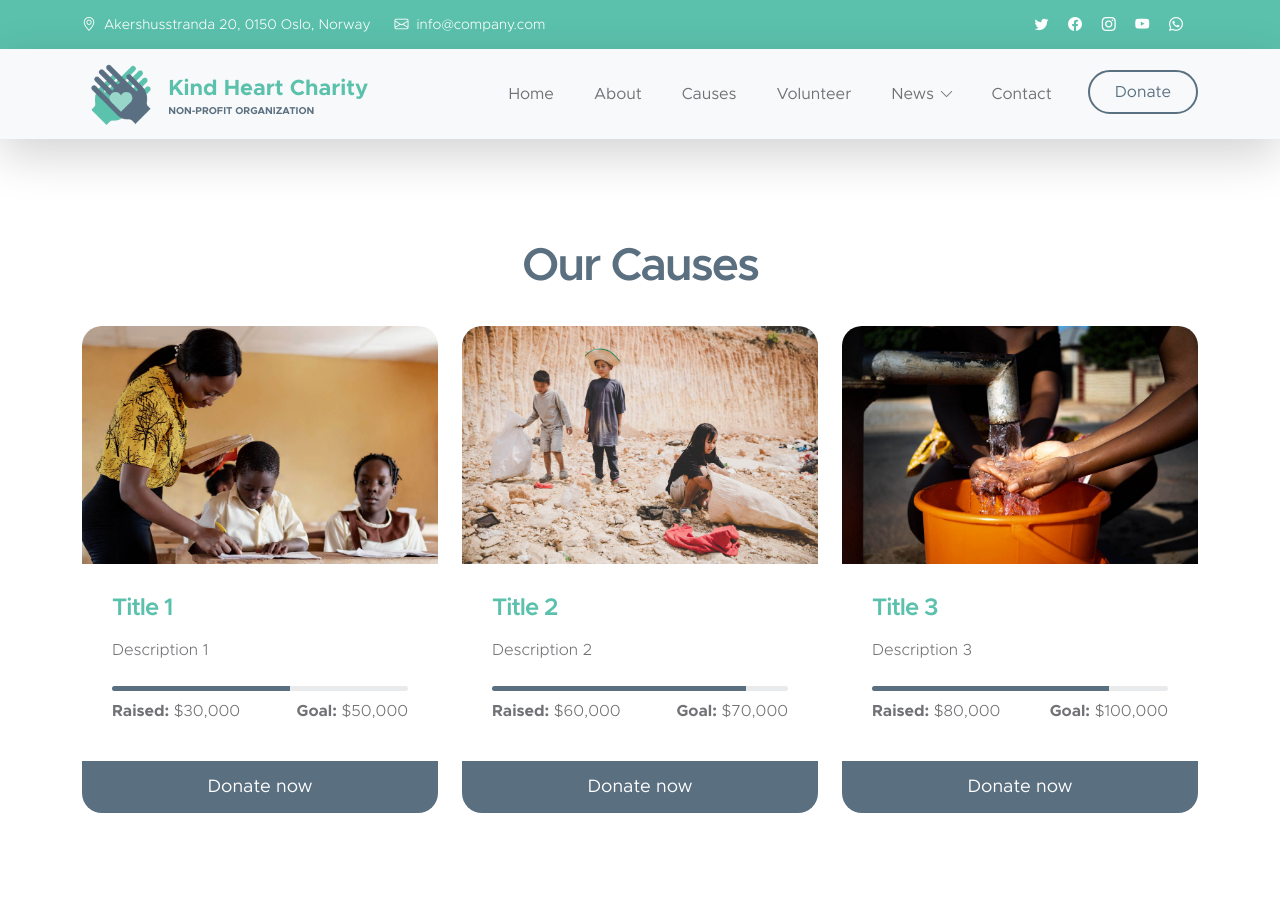
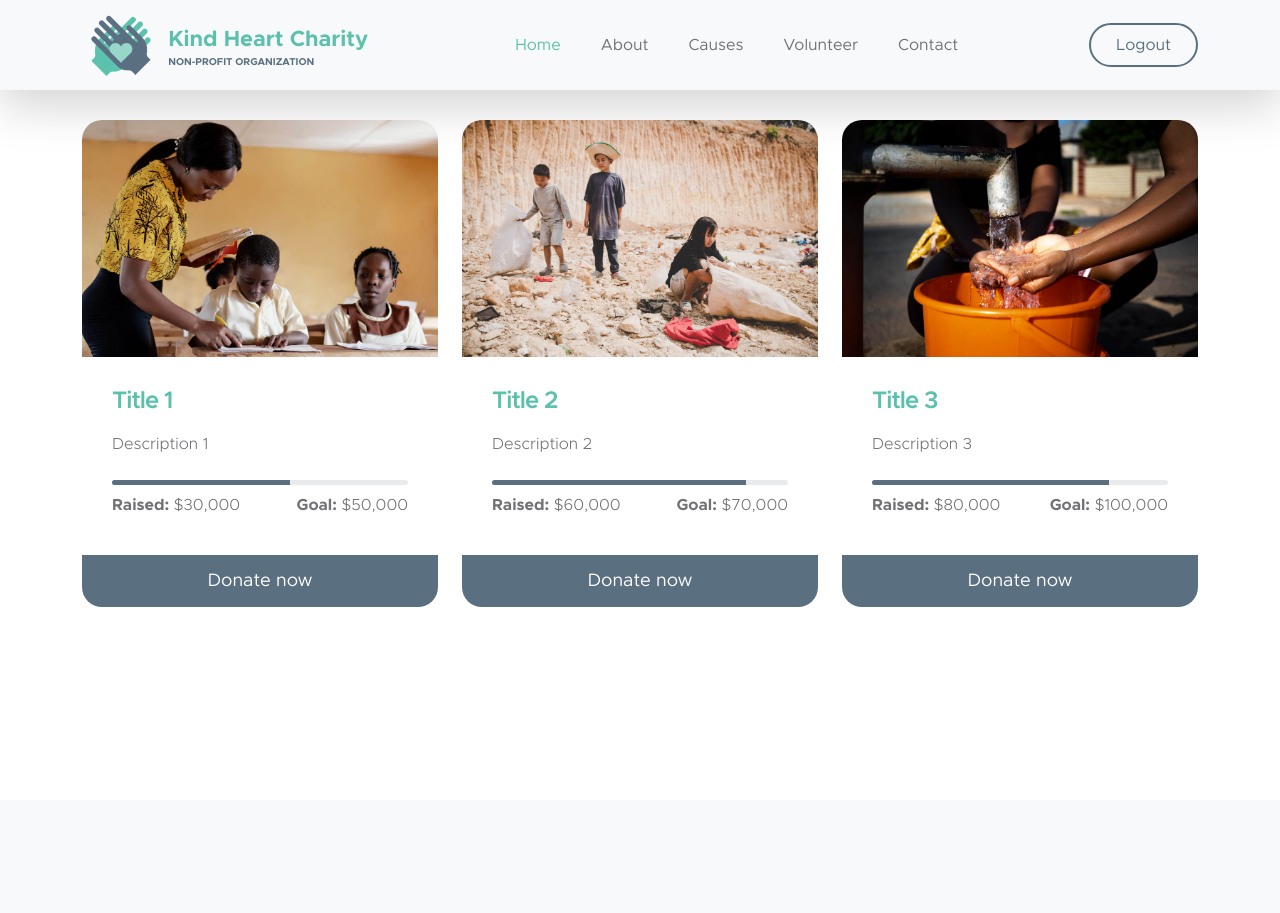
Before and after one commit to SVDotsenko/portfolio-project-5, a Django app: page / in a window 1280 px wide. After the commit the page ends 607 px from the top, so only its background shows below. Run offline with Django 4.2, Linux system fonts and the light colour scheme; some libraries are stand-ins or nearby versions.

Commit message:
Update: added new section to payment form, adjusted menu, styles for Stripe element aligned with the project styles

```diff
--- a/donation/templates/donation/donate_button.html
+++ b/donation/templates/donation/donate_button.html
@@ -1,35 +1 @@
 <a href="{% url 'redirect_to_donate' donation.id %}" class="custom-btn btn">Donate now</a>
-
-{#{% load static %}#}
-{##}
-{#{% block extra_css %}#}
-{#    <link rel="stylesheet" href="{% static 'css/stripe.css' %}">#}
-{#{% endblock %}#}
-{##}
-{#<button id="333" type="button" data-bs-toggle="modal" class="custom-btn btn w-100" data-bs-target="#{{ donation.goal }}">#}
-{#    Donate now#}
-{#</button>#}
-{##}
-{#<div class="modal fade" id="{{ donation.goal }}" data-bs-backdrop="static" data-bs-keyboard="false" tabindex="-1"#}
-{#     aria-labelledby="modalCenterTitle" aria-hidden="true">#}
-{#    <div class="modal-dialog modal-dialog-centered">#}
-{#        <div class="modal-content">#}
-{#            <div class="modal-header">#}
-{#                <h5 class="modal-title" id="modalCenterTitle">Deleting action</h5>#}
-{#                <button type="button" class="btn-close" data-bs-dismiss="modal" aria-label="Close"></button>#}
-{#            </div>#}
-{#            <p>{{ donation.title }}</p>#}
-{#            <p>{{ donation.description }}</p>#}
-{#            <p>{{ keys.pk }}</p>#}
-{#            <p>{{ keys.sk }}</p>#}
-{#            <fieldset class="px-3">#}
-{#                <legend class="fieldset-label small text-black px-2 w-auto">Payment</legend>#}
-{#                <!-- A Stripe card element will go here -->#}
-{#                <div class="mb-3" id="card-element"></div>#}
-{##}
-{#                <!-- Used to display form errors -->#}
-{#                <div class="mb-3 text-danger" id="card-errors" role="alert"></div>#}
-{#            </fieldset>#}
-{#        </div>#}
-{#    </div>#}
-{#</div>#}
--- a/donation/templates/donation/donations.html
+++ b/donation/templates/donation/donations.html
@@ -4,9 +4,6 @@
     <section class="section-padding" id="section_3">
         <div class="container">
             <div class="row">
-                <div class="col-lg-12 col-12 text-center mb-4">
-                    <h2>Our Causes</h2>
-                </div>
                 {% for donation in donations %}
                     {% include "donation/donation.html" with donation=donation %}
                 {% endfor %}
--- a/static/css/base.css
+++ b/static/css/base.css
@@ -1,12 +1,4 @@
-/*
-
-TemplateMo 581 Kind Heart Charity
-
-https://templatemo.com/tm-581-kind-heart-charity
-
-*/
-
-
+/*TemplateMo 581 Kind Heart Charity https://templatemo.com/tm-581-kind-heart-charity*/
 
 @font-face {
     font-family: 'Metropolis';
@@ -175,8 +167,7 @@ strong {
   SECTION
 -----------------------------------------*/
 .section-padding {
-  padding-top: 100px;
-  padding-bottom: 100px;
+  padding-top: 30px;
 }
 
 .section-bg {
@@ -324,7 +315,6 @@ strong {
 
 .navbar-expand-lg .navbar-nav .nav-link.custom-btn {
   color: var(--custom-btn-bg-color);
-  margin-top: 8px;
   padding: 12px 25px;
 }
 
@@ -766,8 +756,8 @@ strong {
   background-position: center;
   background-size: cover;
   position: relative;
-  padding-top: 150px;
-  padding-bottom: 150px;
+  padding-top: 30px;
+  padding-bottom: 100px;
 }
 
 .donate-form {
@@ -775,7 +765,7 @@ strong {
   border-radius: var(--border-radius-medium);
   position: relative;
   overflow: hidden;
-  padding: 50px;
+  padding: 30px;
 }
 
 
@@ -1658,3 +1648,19 @@ blockquote::before {
     padding: 20px 10px;
   }
 }
+
+.btn:active, .btn:focus {
+  border: transparent;
+}
+
+.form-select, .form-select:active, .form-select:focus{
+  background: var(--section-bg-color);
+  color: var(--p-color);
+  padding: 13px;
+  border: 1px solid #000;
+  appearance: auto;
+}
+
+.form-select:focus{
+  box-shadow: none;
+}
--- a/templates/base.html
+++ b/templates/base.html
@@ -1,4 +1,9 @@
 {% load static %}
+
+{% url 'donations' as home_url %}
+{% url 'account_login' as login_url %}
+{% url 'account_signup' as signup_url %}
+{% url 'account_logout' as logout_url %}
 
 <!DOCTYPE html>
 <html lang="en">
@@ -21,53 +26,6 @@
 
 <body>
 
-<header class="site-header">
-    <div class="container">
-        <div class="row">
-
-            <div class="col-lg-8 col-12 d-flex flex-wrap">
-                <p class="d-flex me-4 mb-0">
-                    <i class="bi-geo-alt me-2"></i>
-                    Akershusstranda 20, 0150 Oslo, Norway
-                </p>
-
-                <p class="d-flex mb-0">
-                    <i class="bi-envelope me-2"></i>
-
-                    <a href="mailto:info@company.com">
-                        info@company.com
-                    </a>
-                </p>
-            </div>
-
-            <div class="col-lg-3 col-12 ms-auto d-lg-block d-none">
-                <ul class="social-icon">
-                    <li class="social-icon-item">
-                        <a href="#" class="social-icon-link bi-twitter"></a>
-                    </li>
-
-                    <li class="social-icon-item">
-                        <a href="#" class="social-icon-link bi-facebook"></a>
-                    </li>
-
-                    <li class="social-icon-item">
-                        <a href="#" class="social-icon-link bi-instagram"></a>
-                    </li>
-
-                    <li class="social-icon-item">
-                        <a href="#" class="social-icon-link bi-youtube"></a>
-                    </li>
-
-                    <li class="social-icon-item">
-                        <a href="#" class="social-icon-link bi-whatsapp"></a>
-                    </li>
-                </ul>
-            </div>
-
-        </div>
-    </div>
-</header>
-
 <nav class="navbar navbar-expand-lg bg-light shadow-lg">
     <div class="container">
         <a class="navbar-brand" href="index.html">
@@ -84,41 +42,32 @@
         </button>
 
         <div class="collapse navbar-collapse" id="navbarNav">
-            <ul class="navbar-nav ms-auto">
+            <ul class="navbar-nav mx-auto">
                 <li class="nav-item">
-                    <a class="nav-link click-scroll" href="#top">Home</a>
+                    <a class="nav-link {% if request.path == home_url %}active" aria-current="page{% endif %}"
+                       href="{% url 'donations' %}"> Home </a>
                 </li>
 
                 <li class="nav-item">
-                    <a class="nav-link click-scroll" href="#section_2">About</a>
+                    <a class="nav-link" href="#section_2">About</a>
                 </li>
 
                 <li class="nav-item">
-                    <a class="nav-link click-scroll" href="#section_3">Causes</a>
+                    <a class="nav-link" href="#section_3">Causes</a>
                 </li>
 
                 <li class="nav-item">
-                    <a class="nav-link click-scroll" href="#section_4">Volunteer</a>
-                </li>
-
-                <li class="nav-item dropdown">
-                    <a class="nav-link click-scroll dropdown-toggle" href="#section_5"
-                       id="navbarLightDropdownMenuLink" role="button" data-bs-toggle="dropdown"
-                       aria-expanded="false">News</a>
-
-                    <ul class="dropdown-menu dropdown-menu-light" aria-labelledby="navbarLightDropdownMenuLink">
-                        <li><a class="dropdown-item" href="news.html">News Listing</a></li>
-
-                        <li><a class="dropdown-item" href="news-detail.html">News Detail</a></li>
-                    </ul>
+                    <a class="nav-link" href="#section_4">Volunteer</a>
                 </li>
 
                 <li class="nav-item">
-                    <a class="nav-link click-scroll" href="#section_6">Contact</a>
+                    <a class="nav-link" href="#section_6">Contact</a>
                 </li>
+            </ul>
 
-                <li class="nav-item ms-3">
-                    <a class="nav-link custom-btn custom-border-btn btn" href="donate.html">Donate</a>
+            <ul class="navbar-nav">
+                <li class="nav-item">
+                    <a class="nav-link custom-btn custom-border-btn btn" href="{% url 'donations' %}">Logout</a>
                 </li>
             </ul>
         </div>
```
Also changed, not shown: donate/templates/donate/donate.html (+17 -5 lines), static/css/stripe.css (+4 -4 lines).
